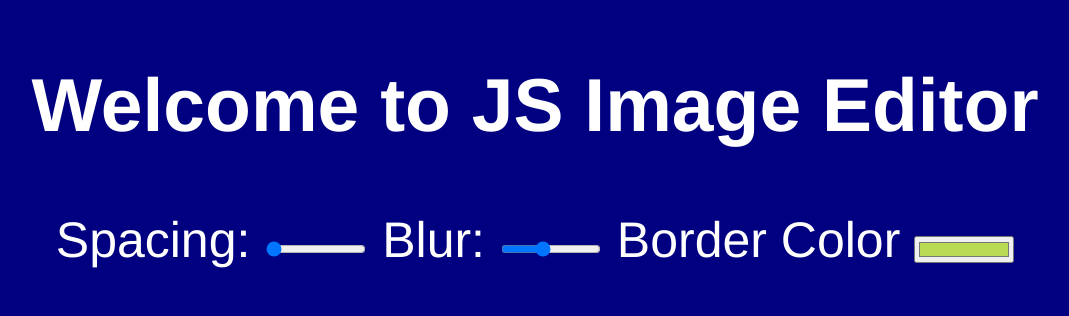
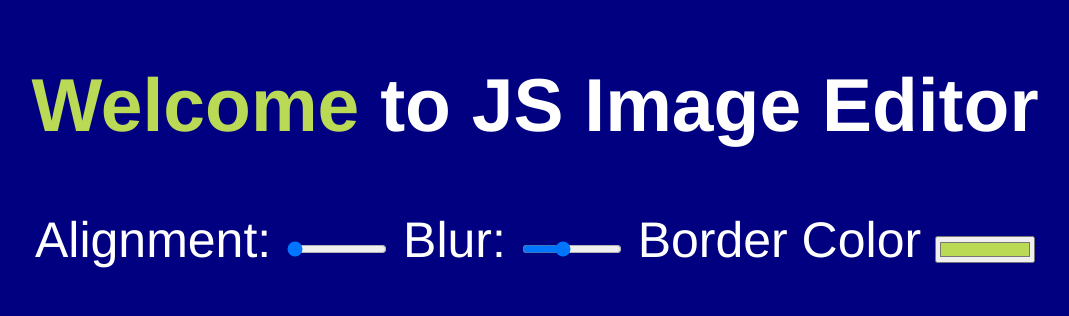
Before and after one commit to ahmed-belhadj/js-image-editor, a plain HTML site: page index.html in a window 1280 px wide. Shown: the top 316 px of the page, without its empty margins (105-1174 px from the left). Drawn offline with Linux system fonts and the light colour scheme; grey boxes are pictures that could not be loaded.

Commit message:
CSS variables

```diff
--- a/index.html
+++ b/index.html
@@ -10,11 +10,11 @@
 
 <body>
     <h2>
-        <span class='hl'>Welcome</span> to JS Image Editor
+        <span class='highlighter'>Welcome</span> to JS Image Editor
     </h2>
     <div class="controls">
-        <label for="spacing">Spacing:</label>
-        <input id="spacing" type="range" name="spacing" min="10" max="200" value="10" data-sizing="px">
+        <label for="alignment">Alignment:</label>
+        <input id="alignment" type="range" name="alignment" min="10" max="200" value="10" data-sizing="px">
 
         <label for="blur">Blur:</label>
         <input id="blur" type="range" name="blur" min="0" max="25" value="10" data-sizing="px">
--- a/styles.css
+++ b/styles.css
@@ -1,3 +1,19 @@
+:root {
+  --base: #bada55;
+  --spacing: 10px;
+  --blur: 10px;
+}
+
+img {
+  padding: var(--spacing);
+  backbround: var(--base);
+  filter: var(--blur);
+}
+
+.highlighter {
+  color: var(--base);
+}
+
 body {
   text-align: center;
   background: navy;
```
